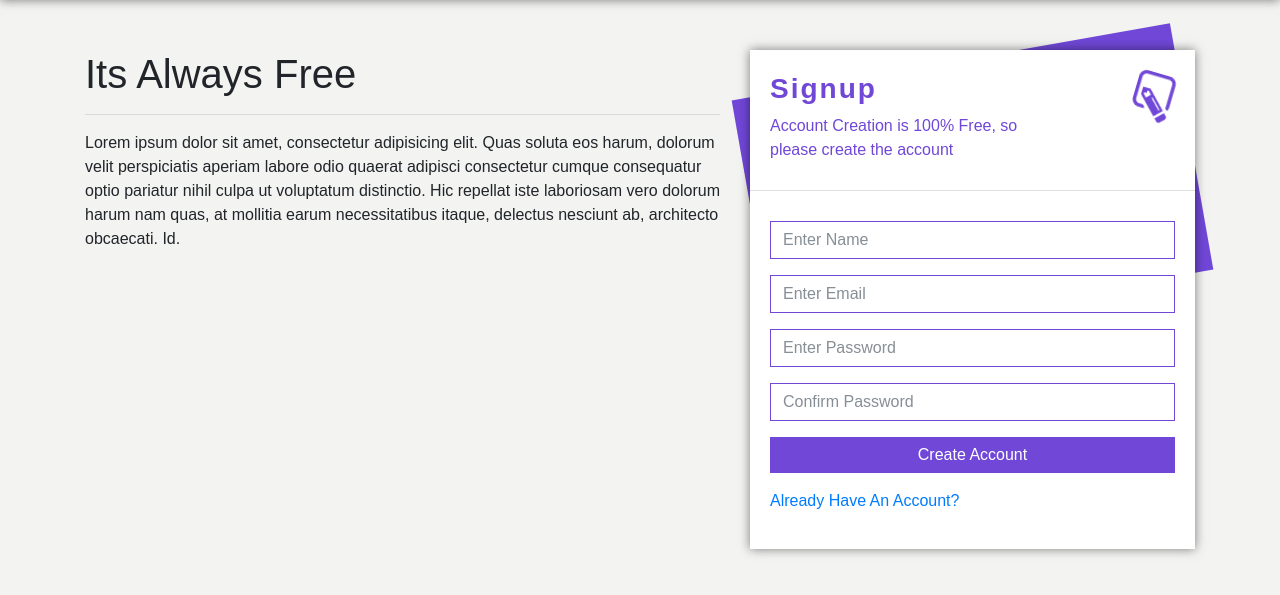
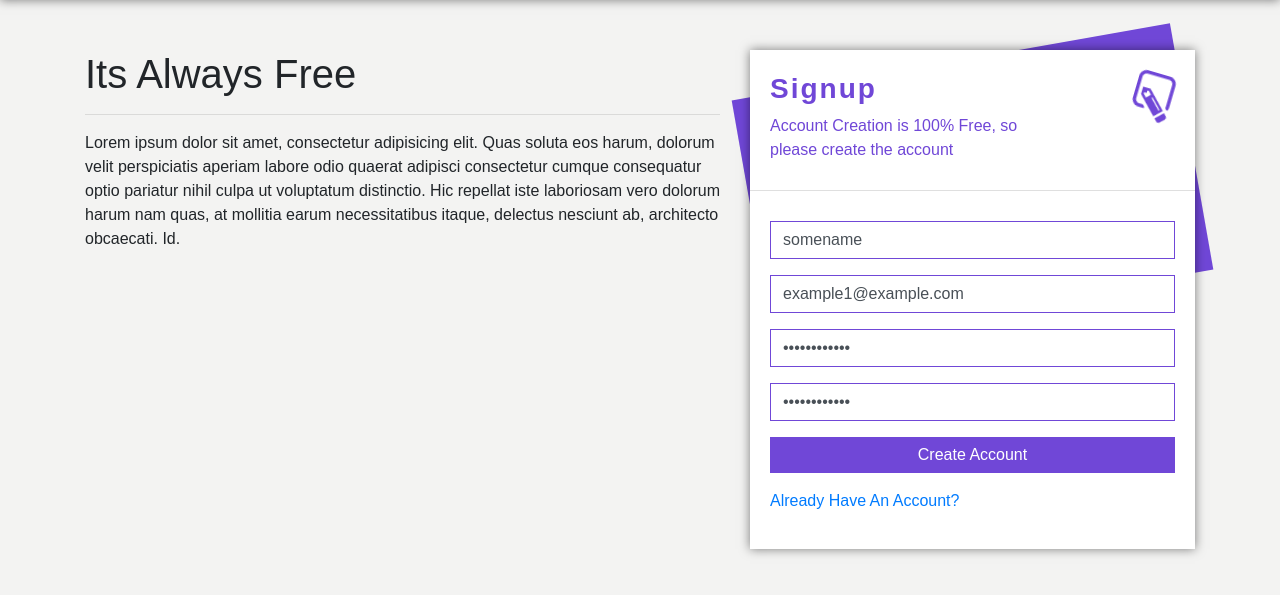
Before and after one commit to shahlakshya1988/ajax_php_signupform, a PHP site: page / in a window 1280 px wide. Shown: the part 56-651 px from the top of the page. Run offline with PHP 8.4, Linux system fonts and the light colour scheme.

Commit message:
36. Submit The Form Part2 - Dummy Data In Form

```diff
--- a/assets/js/signup.js
+++ b/assets/js/signup.js
@@ -51,6 +51,7 @@ $(document).ready(function () {
         } else {
 
             /**** we will check for email in ajax request */
+           //alert(email_store);
             $.ajax({
                 type: 'POST',
                 url: 'ajax/signup.php',
@@ -60,21 +61,22 @@ $(document).ready(function () {
                 dataType: 'JSON',
                 beforeSend: function () {
                     $(".email-error").html('<i class="fa fa-spinner fa-pluse fa-1x fa-fw"></i>');
+                    //alert(email_store);
                 },
                 success: function (feedback) {
-                    setTimeout(function () {
+                    //alert(feedback);
+                    //console.log(feedback);
                    if (feedback["error"] == "email_success") {
-                            $(this).removeClass("border-red");
-                            $(this).addClass("border-green");
+                       $("#email").removeClass("border-red");
+                       $("#email").addClass("border-green");
                        $(".email-error").html("<div class='text-success'><i class='fa fa-check-circle'></i> Available</div>");
                        email = email_store;
                    } else if (feedback["error"] == "email_fail") {
-                            $(this).removeClass("border-green");
-                            $(this).addClass("border-red");
+                       $("#email").removeClass("border-green");
+                       $("#email").addClass("border-red");
                        $(".email-error").html("Sorry this email already exists!");
                        email = "";
                    }
-                    }, 3000);
 
 
                 }
@@ -167,7 +169,7 @@ $(document).ready(function () {
             $("#email").removeClass("border-green");
             $("#email").addClass("border-red");
             $(".email-error").html("Enter Proper Email Address");
-            name = "";
+
 
         } else {
             // alert(store);
@@ -179,7 +181,7 @@ $(document).ready(function () {
             $("#password").removeClass("border-green");
             $("#password").addClass("border-red");
             $(".password-error").html("Enter Proper Password");
-            name = "";
+
 
         } else {
             // alert(store);
@@ -191,7 +193,7 @@ $(document).ready(function () {
             $("#confirm").removeClass("border-green");
             $("#confirm").addClass("border-red");
             $(".confirm-error").html("Enter Proper Password");
-            name = "";
+
 
         } else {
             // alert(store);
@@ -199,6 +201,26 @@ $(document).ready(function () {
             $("#confirm").addClass("border-green");
             $(".confirm-error").html("");
         }
+        //console.log(name.trim() != "");
+        //console.log( email.trim() != "");
+        //console.log( password.trim()!= "");
+        //console.log( confirm.trim()!="");
+        //console.log($("#singupSubmit").serialize());
+
+        if(name.trim() != "" && email.trim() != "" && password.trim()!= "" && confirm.trim()!=""){
+           // alert("Request");
+            $.ajax({
+                type:"POST",
+                 url:"ajax/signup.php?signup=true",
+                data:$("#singupSubmit").serialize(),
+                dataType:"JSON",
+                success:function(data){
+                    alert("Working");
+                    alert(data);
+                            console.log(data);
+                        }
+            });
+        }
     });
     /**
      * submiting the form
--- a/index.php
+++ b/index.php
@@ -65,37 +65,37 @@
                         </div>
                         <!-- div.card-header -->
                         <div class="card-body">
-                            <form>
+                            <form id="singupSubmit">
                                 <div class="form-group">
-                                    <input type="text" name="name" class="form-control" id="name" placeholder="Enter Name">
+                                    <input type="text" name="name" class="form-control" id="name" placeholder="Enter Name" value="somename">
                                     <div class="name-error error">
 
                                     </div>
                                 </div>
                                 <!-- div.form-group -->
                                 <div class="form-group">
-                                    <input type="email" name="email" class="form-control" id="email" placeholder="Enter Email">
+                                    <input type="email" name="email" class="form-control" id="email" placeholder="Enter Email" value="example1@example.com">
                                     <div class="email-error error">
 
                                     </div>
                                 </div>
                                 <!-- div.form-group -->
                                 <div class="form-group">
-                                    <input type="password" name="password" class="form-control" id="password" placeholder="Enter Password">
+                                    <input type="password" name="password" class="form-control" id="password" placeholder="Enter Password" value="123Hello1988">
                                     <div class="password-error error">
 
                                     </div>
                                 </div>
                                 <!-- div.form-group -->
                                 <div class="form-group">
-                                    <input type="password" name="confirm" class="form-control" id="confirm" placeholder="Confirm Password">
+                                    <input type="password" name="confirm" class="form-control" id="confirm" placeholder="Confirm Password"  value="123Hello1988">
                                     <div class="confirm-error error">
 
                                     </div>
                                 </div>
                                 <!-- div.form-group -->
                                 <div class="form-group">
-                                    <button type="submit" name="submit"  id="submit" class="btn btn-success btn-block form-btn">Create Account</button>
+                                    <button type="submit" name="submit" value="singup"  id="submit" class="btn btn-success btn-block form-btn">Create Account</button>
                                 </div>
                                 <!-- div.form-group -->
                                 <div class="form-group">
```
Also changed, not shown: ajax/signup.php (+22 -1 lines). Lines whose indentation alone changed are shown as unchanged.
